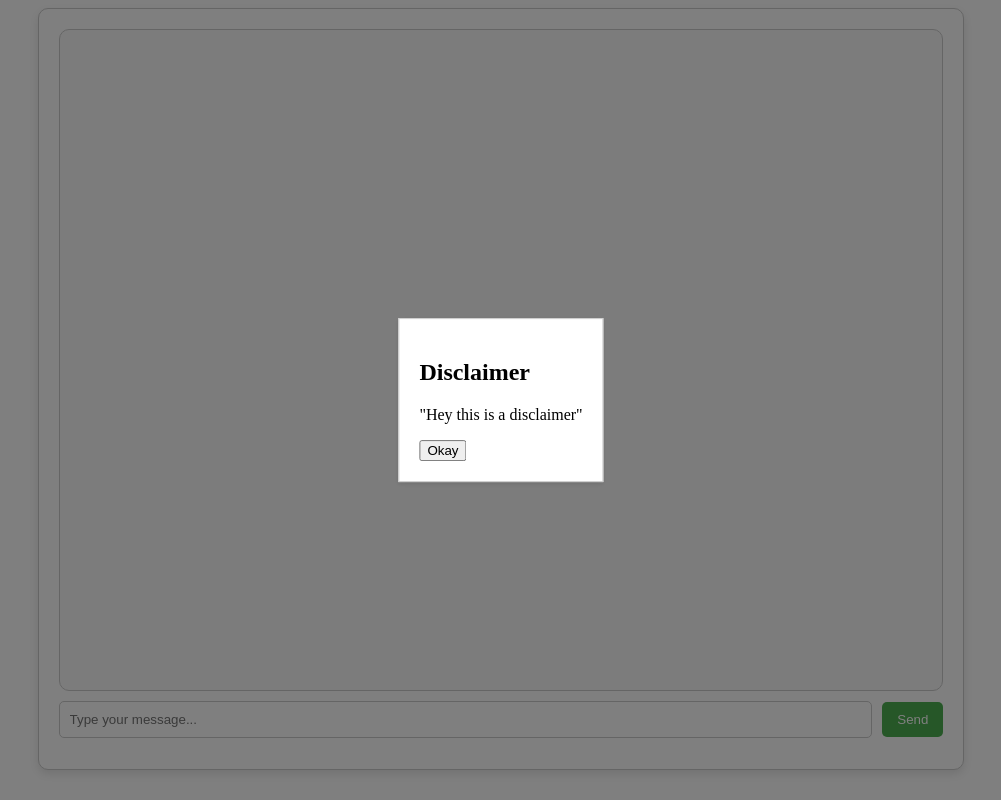
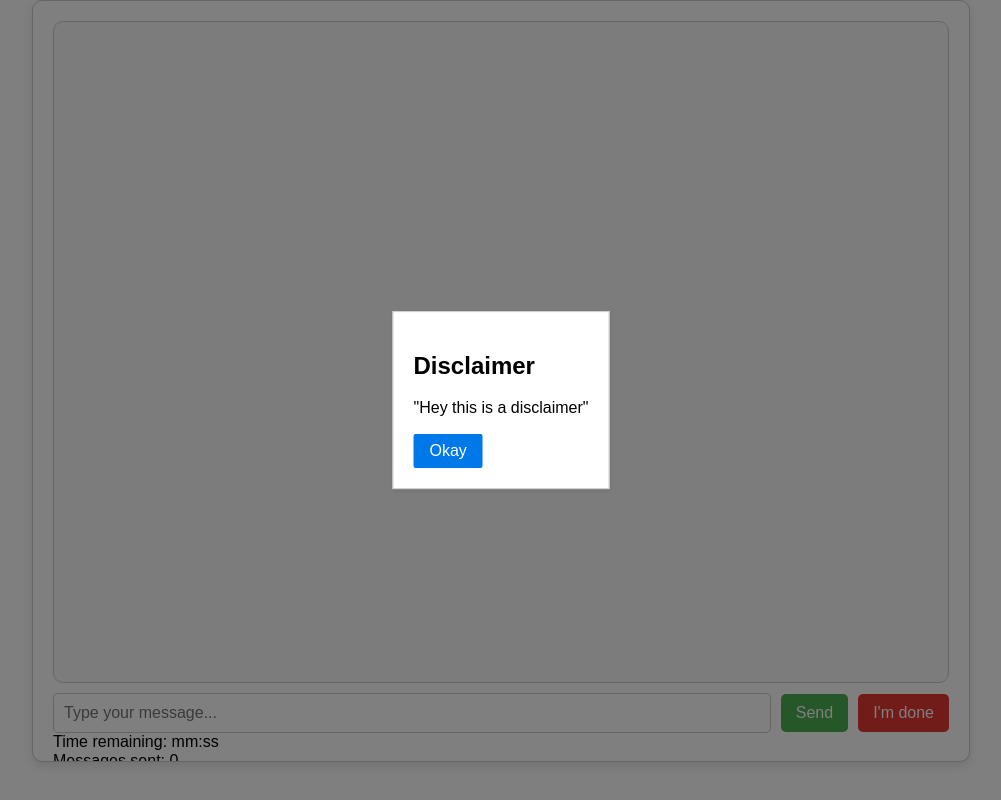
Before and after one commit to thx4nothing/ChatManip, a FastAPI app: template templates/chat_base.html in a window 1280 px wide. Shown: the whole page, without its empty margins (139-1140 px from the left). Run offline with FastAPI, Linux system fonts and the light colour scheme; the template is opened without the code that fills it, so the values that code supplies are empty; some libraries are stand-ins or nearby versions.

Commit message:
implemented stop rule for chat sessions. timer/message limit/done button.

```diff
--- a/api_server/chat.py
+++ b/api_server/chat.py
@@ -1,4 +1,5 @@
 import sys
+from datetime import datetime
 
 from fastapi import APIRouter, Request
 from sqlmodel import Session, select
@@ -45,7 +46,7 @@
             language = get_session_language(db_session, current_session)
             if persona:
                 messages.append({"role": "system", "content": persona.system_instruction[language]})
-            if language is "english":
+            if language == "english":
                 greetings_request = "Greet me please."
             else:
                 greetings_request = "Begrüße mich, bitte."
@@ -67,6 +68,39 @@
             persona = get_session_persona(db_session, current_session)
             messages = get_chat_history(db_session, current_session, persona, altered=False)
             return messages
+
+
+@router.get("/session/{session_id}/check_done")
+def check_session_end(session_id: str):
+    with Session(engine) as db_session:
+        statement = select(ChatSession).where(ChatSession.session_id == session_id)
+        current_session = db_session.exec(statement).first()
+        if current_session is not None:
+            elapsed_time = datetime.now() - current_session.start_time
+            time_limit_reached = elapsed_time >= current_session.time_limit
+            statement = select(Messages).where(Messages.session_id == session_id)
+            message_count = len(db_session.exec(statement).all())
+            message_limit_reached = message_count >= current_session.message_limit
+
+            time_left = (current_session.time_limit - elapsed_time).total_seconds()
+            messages_left = current_session.message_limit - message_count
+
+            if time_limit_reached or message_limit_reached:
+                return {"session_end": True, "time_left": 0, "messages_left": 0}
+            else:
+                return {"session_end": False, "time_left": time_left, "messages_left": messages_left}
+        else:
+            return {"error": "Session not found."}
+
+
+@router.get("/session/{session_id}/end")
+def end_session(session_id: str):
+    with Session(engine) as db_session:
+        statement = select(ChatSession).where(ChatSession.session_id == session_id)
+        current_session = db_session.exec(statement).first()
+        if current_session is not None:
+            current_session.done = True
+            return {"message": "Chat session ended."}
 
 
 @router.post("/chat/{session_id}")
--- a/api_server/database.py
+++ b/api_server/database.py
@@ -2,7 +2,7 @@
 import random
 import string
 
-from datetime import datetime
+from datetime import datetime, timedelta
 
 from sqlalchemy import Column, Boolean, JSON, Integer
 from sqlmodel import Field, SQLModel, create_engine
@@ -35,6 +35,9 @@
     end_time: Optional[datetime] = Field(default=None, nullable=True)
     persona_id: Optional[int] = Field(default=None, nullable=True)
     rules: str = Field(default='')
+    done: bool = Field(default=False)
+    message_limit: int = Field(default=20)
+    time_limit: timedelta = Field(default=timedelta(minutes=10))
 
 
 class Messages(SQLModel, table=True):
--- a/static/chat_script.js
+++ b/static/chat_script.js
@@ -48,24 +48,26 @@
 
     loadChatHistory();
     showModal();
+    setInterval(checkSessionEnd, 5000);
 });
 
 // Get DOM elements
 const chatMessages = document.getElementById("chat-messages");
 const userInput = document.getElementById("user-input");
 const sendButton = document.getElementById("send-button");
+const doneButton = document.getElementById('done-button');
+const timerDisplay = document.getElementById('timer-display');
+const messageCounter = document.getElementById('message-counter');
 
-// Event listener for send button
+// Event listeners
 sendButton.addEventListener("click", sendMessage);
-
-// Event listener for Enter key press
+doneButton.addEventListener("click", endSession)
 userInput.addEventListener("keyup", function (event) {
     if (event.keyCode === 13) {
         sendMessage();
     }
 });
 
-// Function to send a message
 function sendMessage() {
     const message = userInput.value.trim();
     if (message !== "") {
@@ -78,7 +80,6 @@
     }
 }
 
-// Function to display a message in the chat
 function displayMessage(sender, message) {
     const messageElement = document.createElement("div");
     if (sender === "system") return
@@ -90,9 +91,8 @@
     chatMessages.scrollTop = chatMessages.scrollHeight;
 }
 
-// Function to send the message to the server for processing
 function sendToServer(message) {
-    const session_id = getSessionIdFromUrl()
+    const session_id = getSessionIdFromUrl();
     // Make an HTTP request to the server
     fetch(`/chat/${session_id}`, {
         method: "POST", headers: {
@@ -133,3 +133,35 @@
     }
     return null; // If session_id is not found, return null
 }
+
+function endSession() {
+    const session_id = getSessionIdFromUrl();
+    userInput.disabled = true;
+    sendButton.disabled = true;
+    doneButton.disabled = true;
+    timerDisplay.textContent = "Chat session ended.";
+    window.location.href = `/session/${session_id}/end`;
+}
+
+async function checkSessionEnd() {
+    try {
+        const session_id = getSessionIdFromUrl();
+        const response = await fetch(`/session/${session_id}/check_done`);
+        const data = await response.json();
+        if (data.session_end) {
+            endSession();
+        } else {
+            // Update timer display
+            const timeLeft = data.time_left;
+            const minutes = Math.floor(timeLeft / 60);
+            const seconds = Math.floor(timeLeft % 60);
+            timerDisplay.textContent = `Time remaining: ${minutes}:${seconds.toString().padStart(2, '0')}`;
+
+            // Update messages left display
+            const messagesLeft = data.messages_left;
+            messageCounter.textContent = `Messages left: ${messagesLeft}`;
+        }
+    } catch (error) {
+        console.error("Error:", error);
+    }
+}
--- a/templates/chat_base.html
+++ b/templates/chat_base.html
@@ -5,6 +5,9 @@
     <link rel="stylesheet" href="../static/chat_style.css">
     <script src="https://cdn.jsdelivr.net/npm/marked/marked.min.js"></script>
     <script src="https://cdn.jsdelivr.net/npm/dompurify/purify.js"></script>
+    <link rel="stylesheet" href="https://cdn.jsdelivr.net/npm/purecss@3.0.0/build/pure-min.css"
+          integrity="sha384-X38yfunGUhNzHpBaEBsWLO+A0HDYOQi8ufWDkZ0k9e0eXz/tH3II7uKZ9msv++Ls"
+          crossorigin="anonymous">
 
 </head>
 <body>
@@ -12,8 +15,12 @@
     <div id="chat-messages" class="chat-messages"></div>
     <div class="chat-input">
         <input type="text" id="user-input" placeholder="Type your message..."/>
-        <button id="send-button">Send</button>
+        <button id="send-button" class="pure-button pure-button-primary">Send</button>
+        <button id="done-button" class="pure-button pure-button-error" style="background-color: #e53935;">I'm done
+        </button>
     </div>
+    <div id="timer-display" class="timer-display">Time remaining: mm:ss</div>
+    <div id="message-counter" class="message-counter">Messages sent: 0</div>
 </div>
 <div id="disclaimerModal" class="modal">
     <div class="modal-dialog">
```
